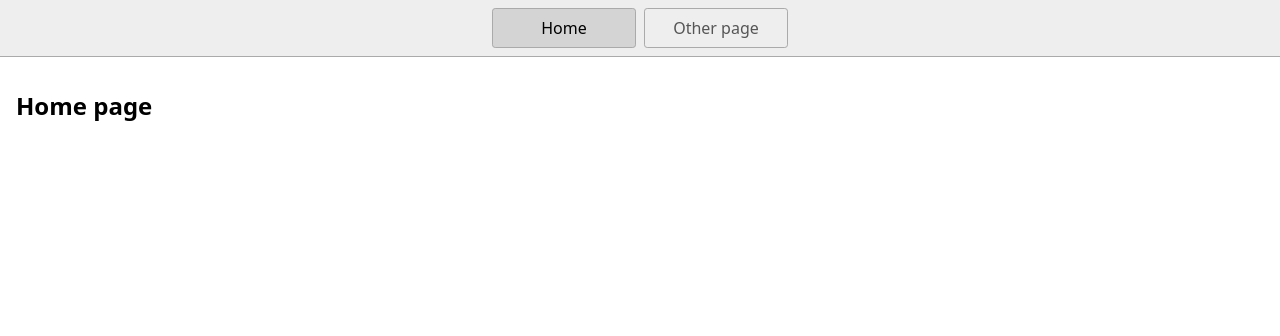
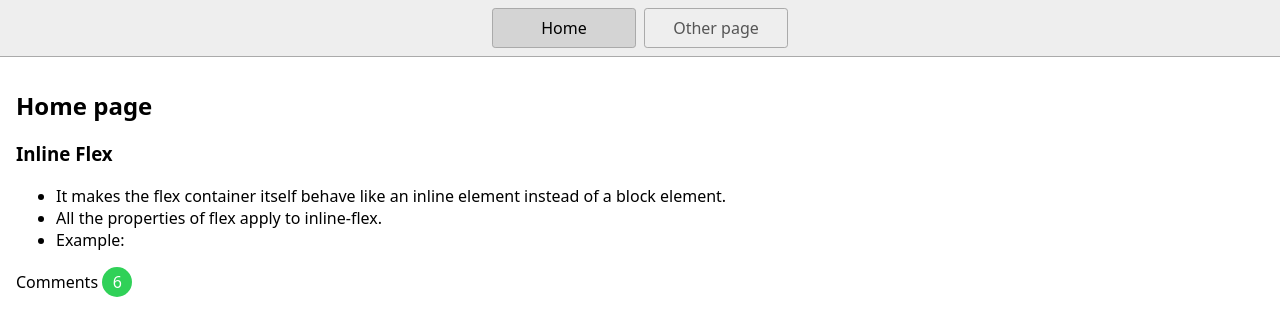
Before and after one commit to yugmani/css-useful-taji, a plain HTML site: page index.html in a window 1280 px wide. Drawn offline with Linux system fonts and the light colour scheme.

Commit message:
inline-flex

```diff
--- a/index.html
+++ b/index.html
@@ -18,6 +18,16 @@
     </nav>
     <main>
       <h1>Home page</h1>
+      <h3>Inline Flex</h3>
+      <ul>
+        <li>
+          It makes the flex container itself behave like an inline element
+          instead of a block element.
+        </li>
+        <li>All the properties of flex apply to inline-flex.</li>
+        <li>Example:</li>
+      </ul>
+      <p>Comments <span class="badge">6</span></p>
     </main>
   </body>
 </html>
--- a/styles.css
+++ b/styles.css
@@ -44,3 +44,14 @@ h1 {
   font-weight: bold;
   font-size: 1.5rem;
 }
+
+.badge {
+  width: 30px;
+  height: 30px;
+  border-radius: 50%;
+  background-color: RGB(48, 209, 88);
+  color: white;
+  display: inline-flex;
+  align-items: center;
+  justify-content: center;
+}
```
